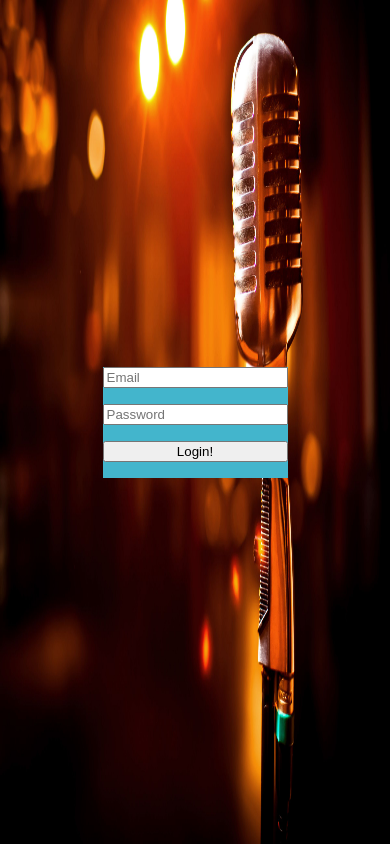
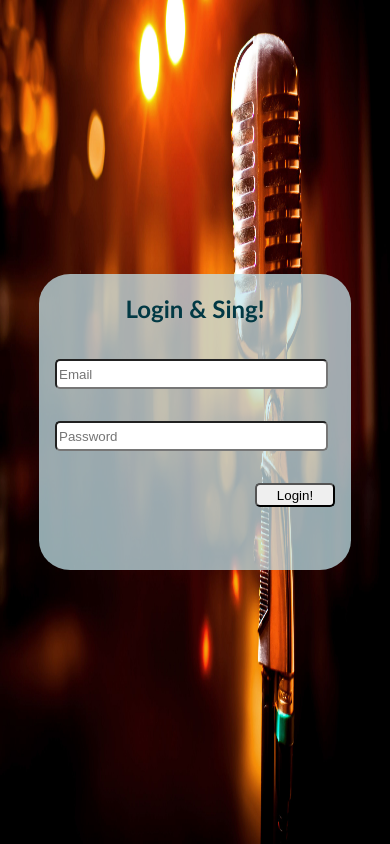
Before and after one commit to joshmrallen/ktv-frontend, a React (Create React App) app: page /login in a window 390 px wide. Built offline with nearby package versions, Linux system fonts and the light colour scheme; no server answers; sample sign-in values are in the browser's storage.

Commit message:
fixed login/signup form css and started mobile only css

```diff
--- a/src/App.css
+++ b/src/App.css
@@ -206,14 +206,57 @@ body {
         cursor: pointer;
       }
 
+      .form-container {
+        height: 50vh;
+        width: 20vw;
+        background-color: #c5e7ee71;
+        border-radius: 10%;
+        text-align: center;
+        color: #023944;
+        font-family: 'Trebuchet MS', 'Lucida Sans Unicode', 'Lucida Grande', 'Lucida Sans', Arial, sans-serif;
+      }
+
       .form {
         display: flex;
         flex-direction: column;
-        /* height:30vh; */
-        background-color: #43b5cc;
+        /* height: 30%;
+        width: 100%; */
+        /* background-color: #43b5cc; */
         /* justify-content:space-around; */
       }
 
+      @media only screen and (max-width: 600px) {
+        .form-container {
+          height: 35vh;
+          width: 80vw;
+          background-color: #c5e7eebb;
+          border-radius: 10%;
+          text-align: center;
+          color: #023944;
+          font-family: 'Trebuchet MS', 'Lucida Sans Unicode', 'Lucida Grande', 'Lucida Sans', Arial, sans-serif;
+        }
+
+        /* .home {
+          background-image: url('./images/lone_mic_large.jpg');
+          background-size: 100% 100%;
+          height: calc(100vh);
+          display:flex;
+          flex-direction:column;
+          justify-content: space-around;
+          align-items: center;
+        } */
+      }
+
       .form input{
-        margin-bottom: 1rem;
+        margin: 1rem;
+        border-radius: 5px;
+        /* flex-grow: 1; */
+        height: 1.5rem;
+        width: 85%;
       }
+
+      .form input.submit{
+        width: 5rem;
+        /* flex-grow: 1; */
+        align-self: flex-end;
+      }
--- a/src/components/Login.js
+++ b/src/components/Login.js
@@ -4,11 +4,14 @@ const Login = (props) => {
 
     return(
         <div className='home'>
-            <form className='form' onSubmit={props.submitHandler}>
-                <input type='email' className='email' name='email' placeholder='Email' onChange={props.changeHandler} value={props.email} />
-                <input type='password' className='password' name='password' placeholder='Password' onChange={props.changeHandler} value={props.password} />
-                <input type='submit' className='submit' value='Login!' />
-            </form>
+            <div className='form-container'>
+                <h2>Login & Sing!</h2>
+                <form className='form' onSubmit={props.submitHandler}>
+                    <input type='email' className='email' name='email' placeholder='Email' onChange={props.changeHandler} value={props.email} />
+                    <input type='password' className='password' name='password' placeholder='Password' onChange={props.changeHandler} value={props.password} />
+                    <input type='submit' className='submit' value='Login!' />
+                </form>
+            </div>
         </div>
     )
 }
```
